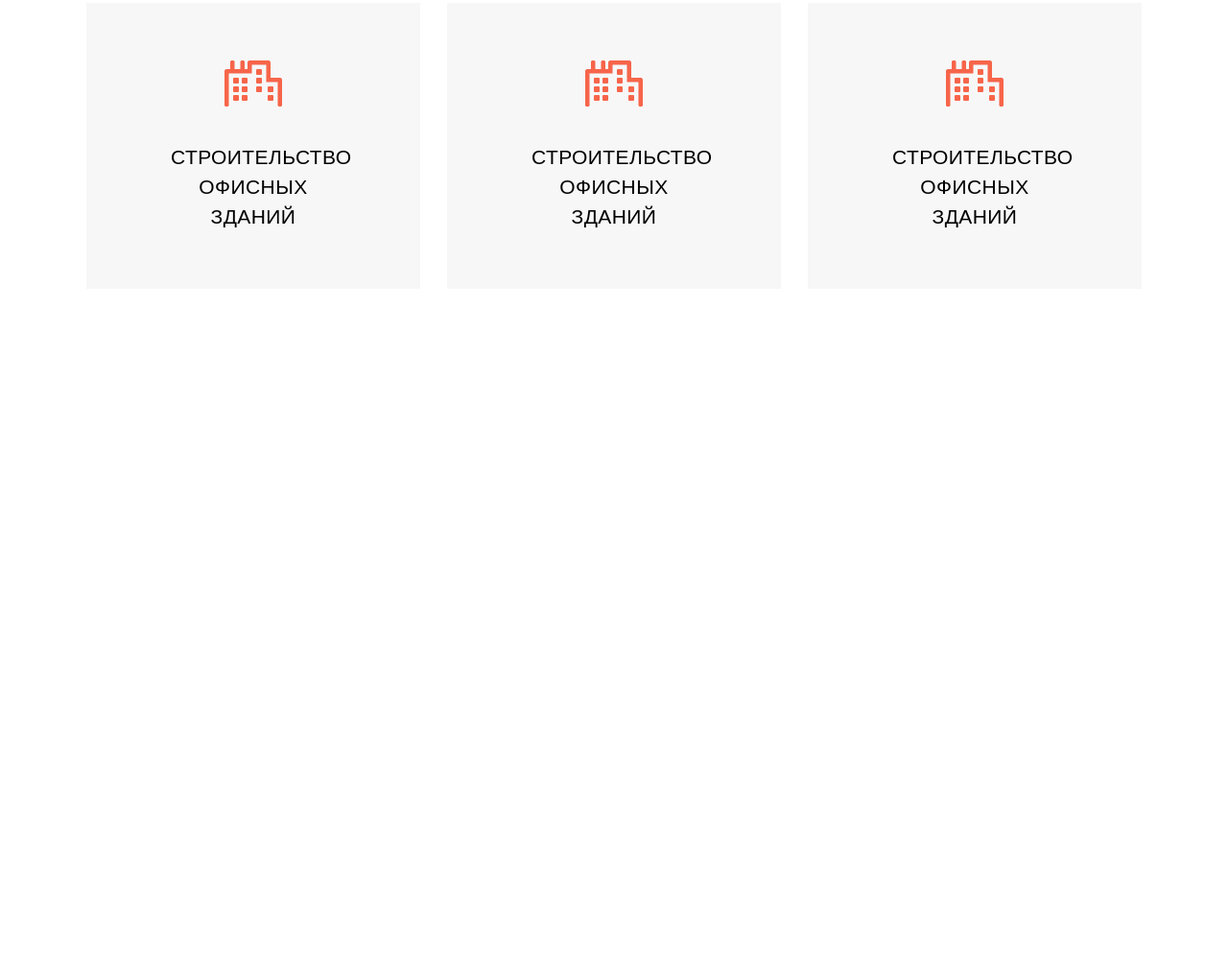
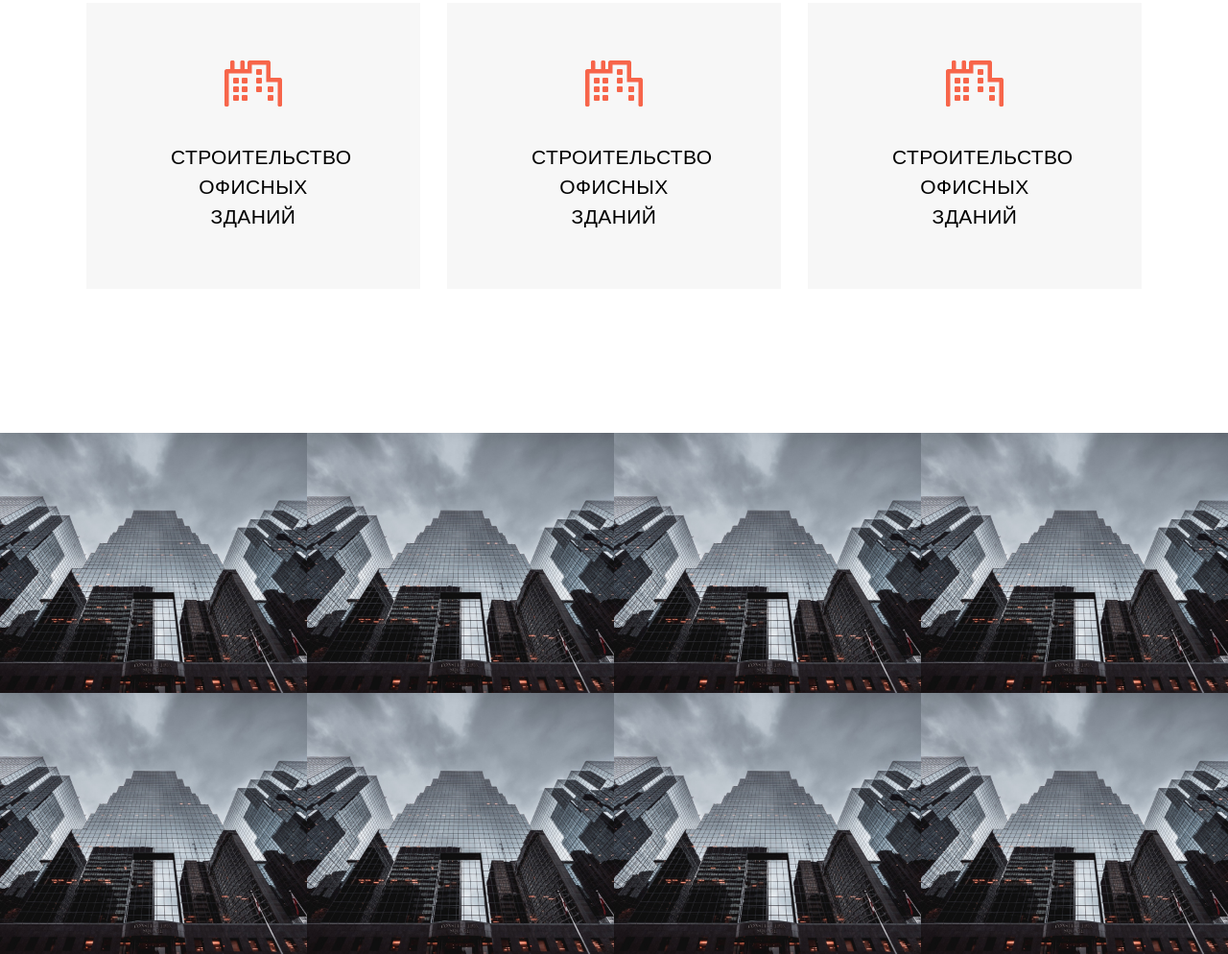
Before and after one commit to Scandal-MyZiK/Business, a website built with webpack: page src/index.html in a window 1280 px wide. Shown: the part 2801-3795 px from the top of the page at 96% size. Before the commit the page ends 3252 px from the top, so only its background shows below. Built offline with nearby package versions, Linux system fonts and the light colour scheme; a web font is replaced by a local one.

Commit message:
section-portfolio

```diff
--- a/src/index.html
+++ b/src/index.html
@@ -169,6 +169,16 @@
                 </div>
             </div>
         </section>
+        <section class="portfolio">
+            <img src="./image/portfolio-img.jpg" alt="" class="portfolio__img">
+            <img src="./image/portfolio-img.jpg" alt="" class="portfolio__img">
+            <img src="./image/portfolio-img.jpg" alt="" class="portfolio__img">
+            <img src="./image/portfolio-img.jpg" alt="" class="portfolio__img">
+            <img src="./image/portfolio-img.jpg" alt="" class="portfolio__img">
+            <img src="./image/portfolio-img.jpg" alt="" class="portfolio__img">
+            <img src="./image/portfolio-img.jpg" alt="" class="portfolio__img">
+            <img src="./image/portfolio-img.jpg" alt="" class="portfolio__img">
+        </section>
     </main>
 </body>
 </html>
--- /dev/null
+++ b/src/style/portfolio.scss
@@ -0,0 +1,7 @@
+.portfolio{
+    display: flex;
+    flex-wrap: wrap;
+    &__img{
+        width: 25%;
+    }
+}
--- a/src/style/style.scss
+++ b/src/style/style.scss
@@ -5,3 +5,4 @@
 @import './project';
 @import './request';
 @import './services';
+@import './portfolio.scss';
```
